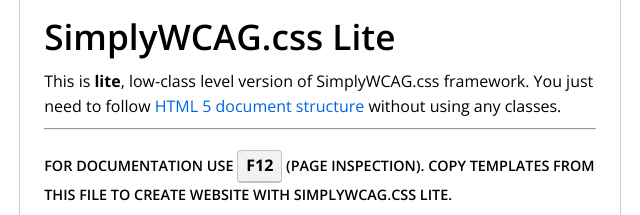
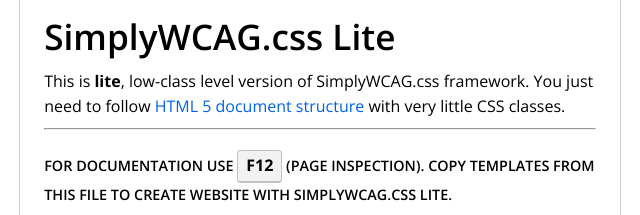
Before and after one commit to y4ch0/SimplyWCAG.css-Lite, a plain HTML site: page index.html in a window 1280 px wide. Shown: the part 236-451 px from the top of the page, 320-960 px from the left. Drawn offline with nearby package versions, Linux system fonts and the light colour scheme.

Commit message:
Add files via upload

```diff
--- a/index.html
+++ b/index.html
@@ -39,7 +39,7 @@
                 <img src="files/logo.svg" alt="SimplyWCAG.css logo">
             </figure>
             <h1>SimplyWCAG.css Lite</h1>
-            <p>This is <strong>lite</strong>, low-class level version of SimplyWCAG.css framework. You just need to follow <a href="https://html.spec.whatwg.org/multipage/">HTML 5 document structure</a> without using any classes.</p>
+            <p>This is <strong>lite</strong>, low-class level version of SimplyWCAG.css framework. You just need to follow <a href="https://html.spec.whatwg.org/multipage/">HTML 5 document structure</a> with very little CSS classes.</p>
             <hr>
         </header>
         <article>
```
